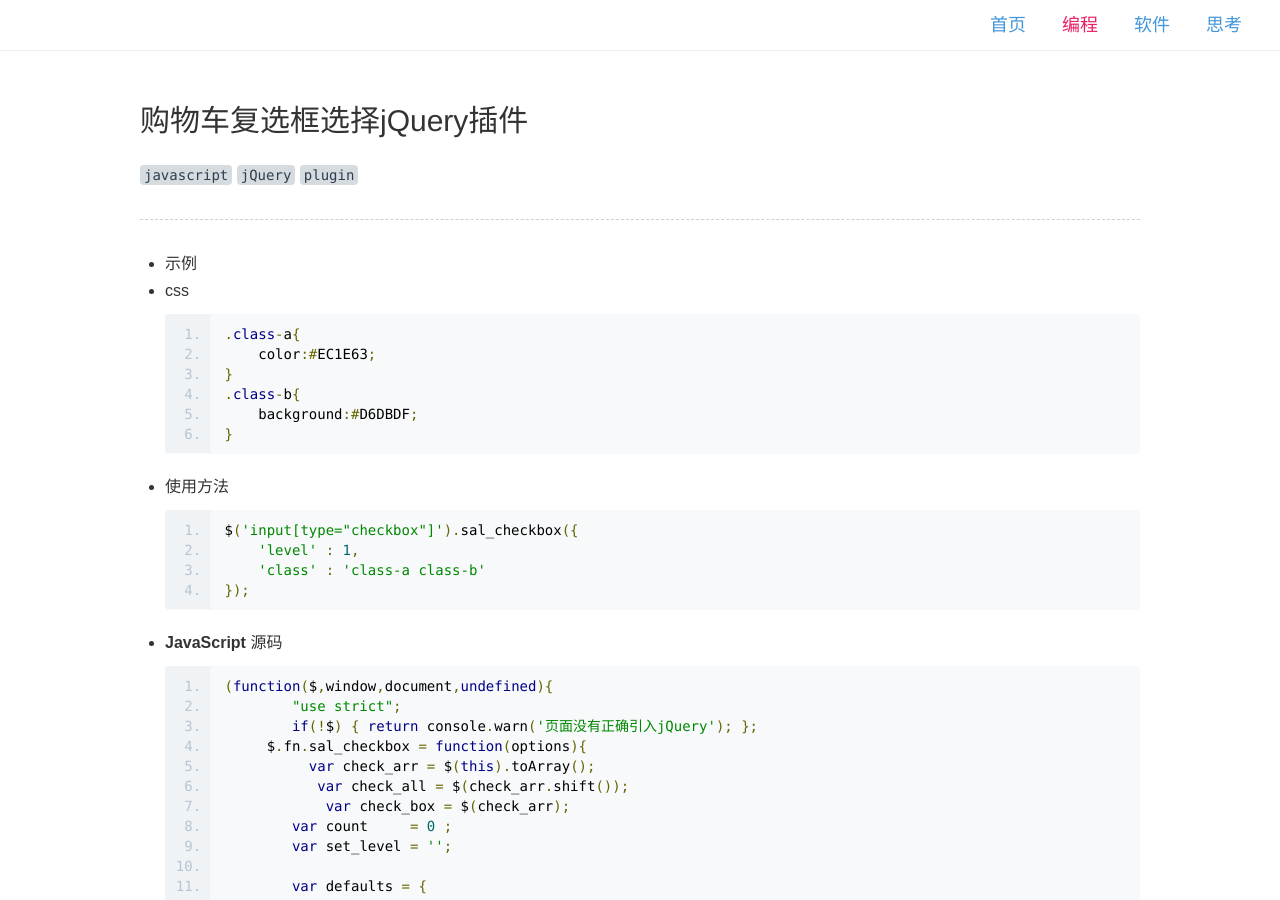
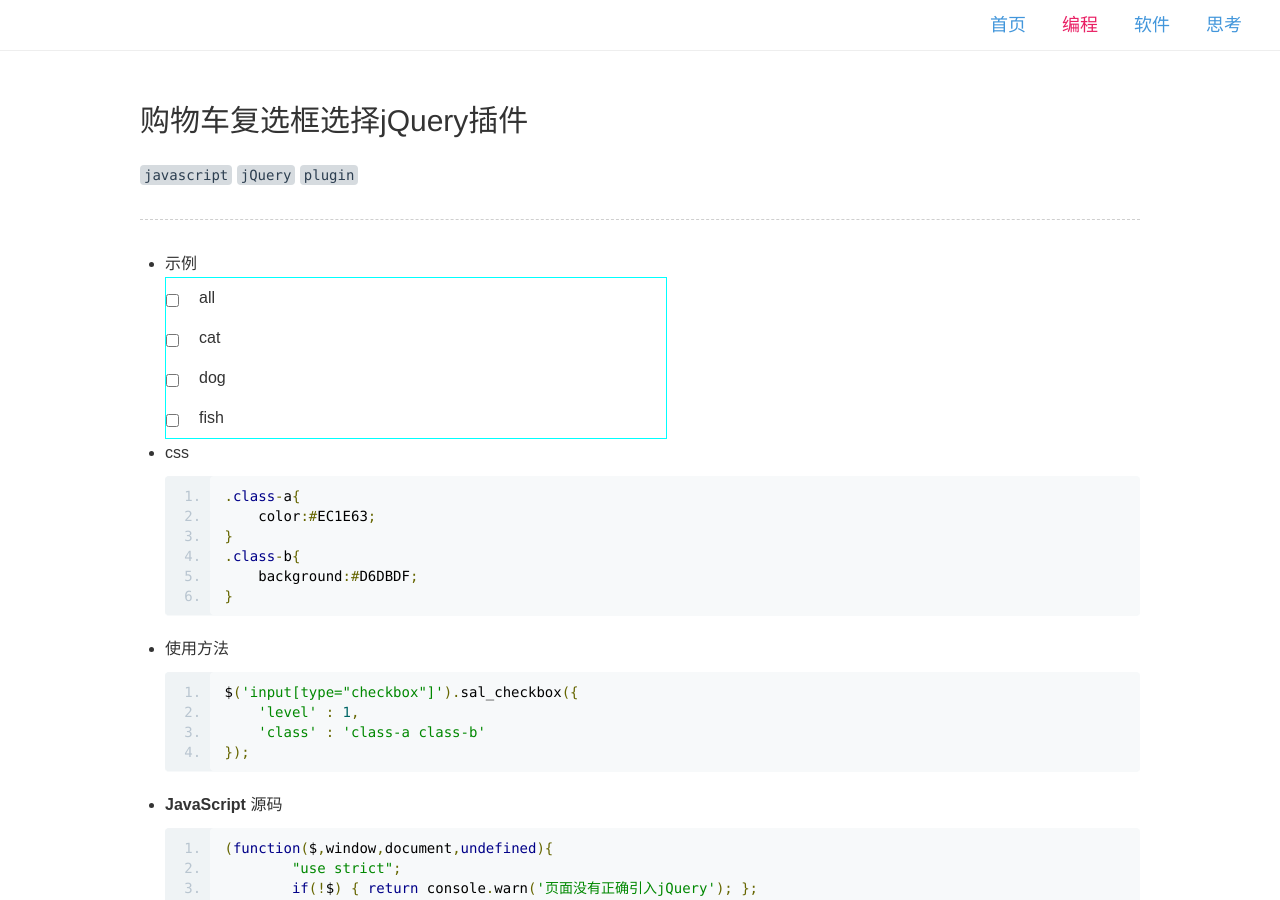
Before and after one commit to GalenYoung/galenyoung.github.io, a Jekyll site: the page built from programme/pgm-page24/index.html, in a window 1280 px wide and 900 px high. Built offline with Jekyll 4.4.1, drawn with Linux system fonts in a browser that asks for light colours; nearby versions of some CDN libraries; comment, search, counter and statistics services are not loaded.

Commit message:
debug to pgm-24 -3

```diff
--- a/programme/pgm-page24/index.html
+++ b/programme/pgm-page24/index.html
@@ -7,7 +7,22 @@ css: <link rel="stylesheet" type="text/css" href="../programme/pgm-page24/pgm-pa
 permalink: /programme/24
 ---
 <div id="wmd-preview" class="wmd-preview"><div class="md-section-divider"></div><div class="md-section-divider"></div><h1 data-anchor-id="psah" id="购物车复选框选择jquery插件">购物车复选框选择jQuery插件</h1><p data-anchor-id="wweb"><code>javascript</code> <code>jQuery</code> <code>plugin</code></p><hr><ul data-anchor-id="awnh">
-<li>示例</li>
+<li>示例
+<div class="demo">
+    <p>
+        <input type="checkbox" name="" value="">all
+    </p>
+    <p>
+        <input type="checkbox" name="" value="">cat
+    </p>
+    <p>
+        <input type="checkbox" name="" value="">dog
+    </p>
+    <p>
+        <input type="checkbox" name="" value="">fish
+    </p>
+</div>
+</li>
 <li><p>css</p>
 
 <pre class="prettyprint linenums prettyprinted"><ol class="linenums"><li class="L0"><code class="language-css"><span class="pun">.</span><span class="kwd">class</span><span class="pun">-</span><span class="pln">a</span><span class="pun">{</span></code></li><li class="L1"><code class="language-css"><span class="pln">    color</span><span class="pun">:#</span><span class="pln">EC1E63</span><span class="pun">;</span></code></li><li class="L2"><code class="language-css"><span class="pun">}</span></code></li><li class="L3"><code class="language-css"><span class="pun">.</span><span class="kwd">class</span><span class="pun">-</span><span class="pln">b</span><span class="pun">{</span></code></li><li class="L4"><code class="language-css"><span class="pln">    background</span><span class="pun">:#</span><span class="pln">D6DBDF</span><span class="pun">;</span></code></li><li class="L5"><code class="language-css"><span class="pun">}</span></code></li></ol></pre></li>
```
